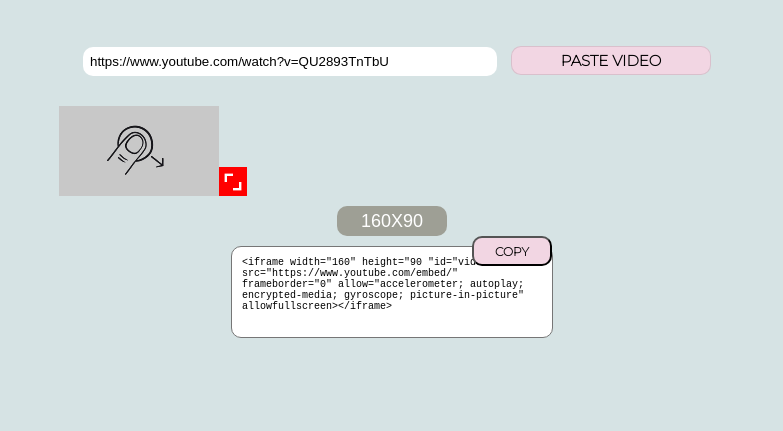
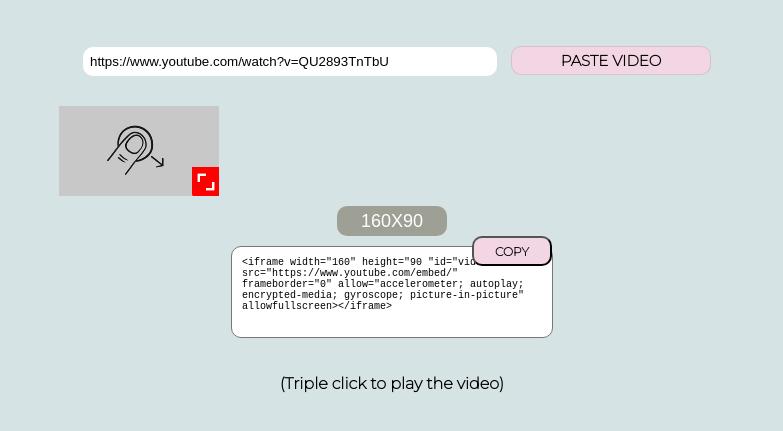
Before and after one commit to emiliacb/VisualSizer, a plain HTML site: page index.html in a window 1280 px wide. Both pictures are taken after a click on the element 387 px from the left and 274 px from the top of the page. Shown: the part 123-554 px from the top of the page, without its empty margins (248-1031 px from the left). Drawn offline with Linux system fonts and the light colour scheme.

Commit message:
fifth version

```diff
--- a/index.css
+++ b/index.css
@@ -1,3 +1,8 @@
+
+
+:root {
+	--widthContainer : 160px;
+}
 
 * {
 	margin: 0;
@@ -5,8 +10,7 @@
 	text-decoration: none;
 	justify-content: center;
 	user-select: none;
-	overflow: hidden;
-	touch-action: none;
+
 	}
 
 body {
@@ -80,7 +84,6 @@ p {
 
 .container {
 	background-color: rgb(200,200,200);
-	/*margin: auto;*/
 	margin-top: 30px;
 	margin-left: 25%;
 	transform: translateX(-13px);
@@ -89,12 +92,12 @@ p {
 	display: flex;
     position: relative;
     overflow: visible;
-    /*background*/
     background-image: url("./touchIcon.jpg");
 	background-size: 100px;
 	background-repeat: no-repeat;
 	background-position: 50% 50%;
 	background-blend-mode: darken;
+	overflow: hidden;
 }
 
 
@@ -106,7 +109,9 @@ p {
 	.container {
 		margin-left: 20px;
 	}
-
+	.howToPlay {
+		visibility: hidden;
+	}
 }
 
 
@@ -118,21 +123,22 @@ p {
 	overflow: visible;
 	margin: auto;
 	bottom: 0px;
-	right: -28px;
+	right: -1px;
 	z-index: 100;
 	cursor: nwse-resize;
+	border-radius: 3%;
 	box-shadow: inset 0 -30px 0 -1px red;
 }
 
 .flecha::before {
 	content: "";
-	width: 800px;
+	width: var(--widthContainer);
 	height: 100%;
 	background-color: transparent;
 	position: absolute;
 	margin: auto;
 	bottom: 0px;
-	right: -28px;
+	right: 28px;
 }
 
 .flecha::after {
@@ -209,3 +215,7 @@ p {
 	font-size: 10px;
 	text-align: left;
 }
+
+	.howToPlay {
+		visibility: auto;
+	}
--- a/index.html
+++ b/index.html
@@ -8,7 +8,7 @@
 			<link href="https://fonts.googleapis.com/css2?family=Montserrat:wght@200&display=swap" rel="stylesheet">
 			<title>VisualSizer</title>
 </head>
-<body>
+<body class="body">
 
 <div class="column">
 
@@ -16,6 +16,7 @@
 				<h1>VisualSizer</h1>
 				<p>This app allow you to obtain the code to embed a Youtube video, resizing it in a visual form.</p>
 		</header>
+
 
 		<form>
 			<input class="urlVideo" value="https://www.youtube.com/watch?v=QU2893TnTbU" type="text">
@@ -25,12 +26,13 @@
 		<div class="container">
 				<iframe class="embedVideo"src="" frameborder="0" allow="accelerometer; autoplay; encrypted-media; gyroscope; picture-in-picture" allowfullscreen></iframe>
 				<div class="flecha"></div>
+
 		</div>
-
-
 		<div class="size"></div>
 		<button class="copyBtn" onclick="copy()">Copy</button>
 		<textarea class="code" type="text" id="code" name="code"> </textarea>
+		<br><br>
+		<p class="howToPlay">(Triple click to play the video)</p>
 </div>
 
 	<script src="index.js"></script>
--- a/index.js
+++ b/index.js
@@ -1,7 +1,7 @@
 
 		//Obteniendo elementos
 
-		var clases = ['column', 'urlVideo', 'botton', 'container', 'embedVideo', 'flecha', 'size', 'code','copyBtn'];
+		var clases = ['body','column', 'urlVideo', 'botton', 'container', 'embedVideo', 'flecha', 'size', 'code','copyBtn'];
 		var el = {};
 
 		clases.forEach((e,i) => {
@@ -55,22 +55,35 @@ var mouseTouchYPrev = 0
 var containerXPrev  = 160
 var containerYPrev  = 90
 
+
 	const  resizeX = e => {
 				el.container.style.width =(containerXPrev * -1.3 + (mouseXPrev - e.screenX)) * -1 + 'px'
-				//el.container.style.height = el.container.style.width.replace('px','') / 1.7 + 'px'
 				el.container.style.height = (containerYPrev * -1.3 + (mouseYPrev - e.screenY)) * -1 + 'px'
+				document.documentElement.style.setProperty('--widthContainer', el.container.style.width)
 			}
 
 	const  resizeXTouch = e => {
 				el.container.style.width = (containerXPrev * -1.1+ (mouseTouchXPrev - e.changedTouches[0].screenX)) *  -1 +  'px'
-				//el.container.style.height = el.container.style.width.replace('px','') / 1.7 + 'px'
 				el.container.style.height = (containerYPrev * -1.1 + (mouseTouchYPrev - e.changedTouches[0].screenY)) * -1 + 'px'
+				document.documentElement.style.setProperty('--widthContainer', el.container.style.width)
 			}
+
+
+	el.flecha.addEventListener('dblclick', e => {
+		e.preventDefault()
+		document.documentElement.style.setProperty('--widthContainer', '0px')
+		setTimeout(() => {
+		document.documentElement.style.setProperty('--widthContainer', el.container.style.width)
+		},300)
+	})
 
 
 
 	const removeResize = e => {
-			e.preventDefault()
+			//e.preventDefault()
+
+			el.body.style.overflow = 'auto'
+			el.body.style.touchAction = 'auto'
 
 			el.size.innerHTML = `${el.container.offsetWidth}x${el.container.offsetHeight}`;
 			el.code.value =  `<iframe width="${el.container.offsetWidth}" height="${el.container.offsetHeight} "id="video" src="https://www.youtube.com/embed/${idVideo}" frameborder="0" allow="accelerometer; autoplay; encrypted-media; gyroscope; picture-in-picture" allowfullscreen></iframe>`
@@ -87,13 +100,22 @@ var containerYPrev  = 90
 
 						containerXPrev  = el.container.style.width.replace('px','')  - 30
 						containerYPrev  = el.container.style.height.replace('px','')  - 30
-			},20)
+
+						mouseXPrev = 0
+						mouseYPrev = 0
+						mouseTouchXPrev = 0
+					 	mouseTouchYPrev = 0
+
+			},50)
 	}
 
 	// Evento
 
 		el.flecha.addEventListener('mousedown', (e) => {
-			console.log('se hizo click')
+
+			el.body.style.overflow = 'hidden'
+			el.body.style.touchAction = 'none'
+
 			mouseXPrev = e.screenX
 			mouseYPrev = e.screenY
 
@@ -103,7 +125,7 @@ var containerYPrev  = 90
 			el.embedVideo.addEventListener('mousemove', resizeX)
 
 			window.addEventListener('mouseup', removeResize)
-			console.log('ya están los eventos')
+
 	})
 
 		el.flecha.addEventListener('touchstart', (e) => {
```
Also changed, not shown: img/iter5.png (added), img/iter5m.png (added), 1 other file.
